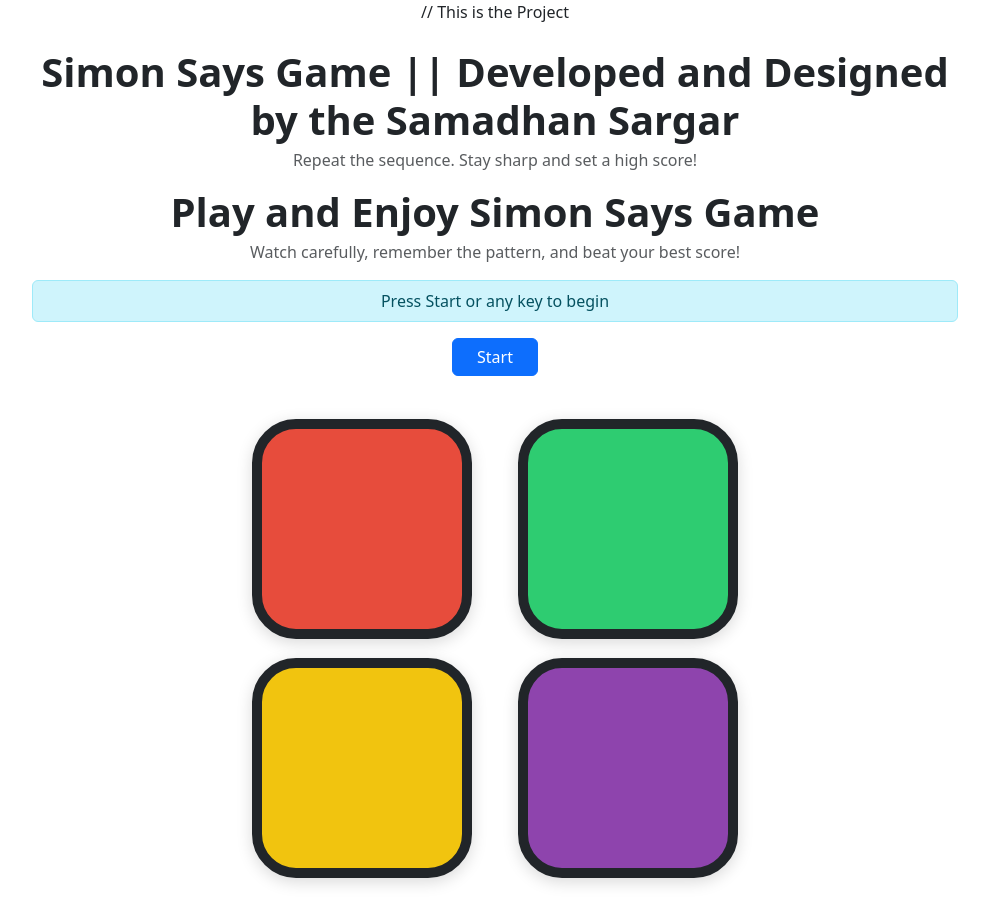
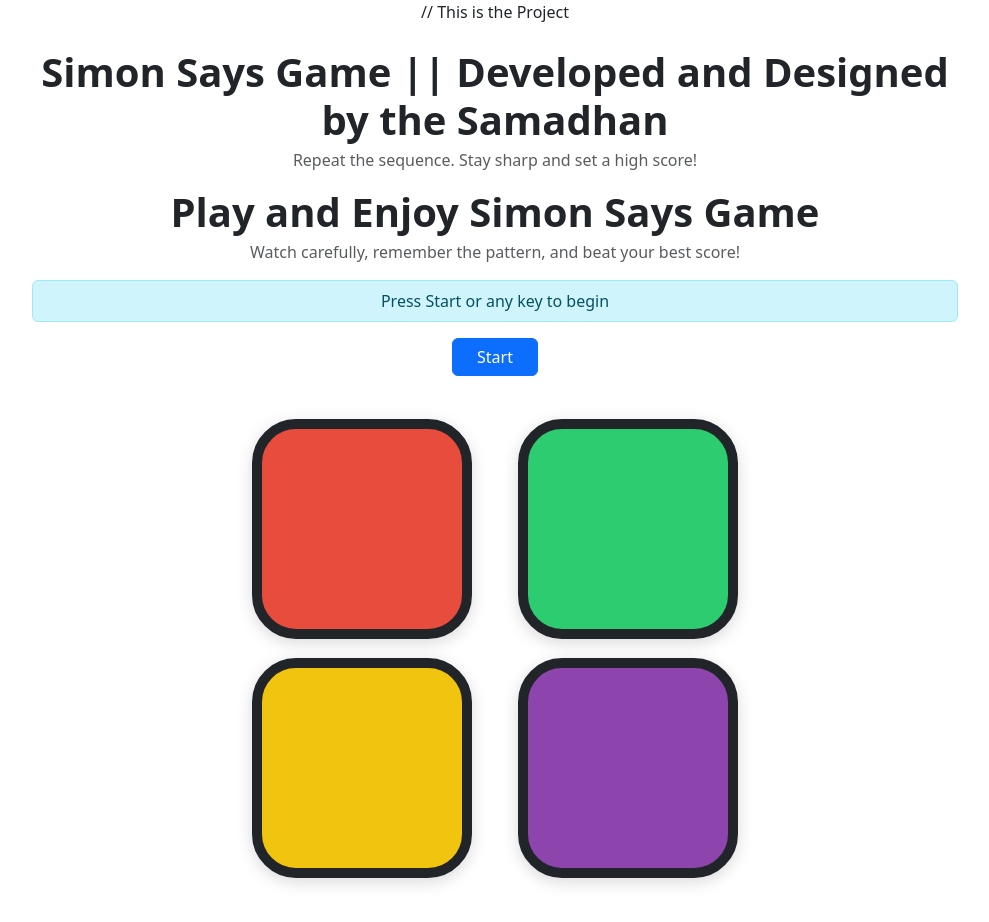
Before and after one commit to Samadhan-Sargar-1210/simon-say-game, a plain HTML site: page index.html in a window 1280 px wide. Shown: the whole page, without its empty margins (145-1134 px from the left). Drawn offline with nearby package versions, Linux system fonts and the light colour scheme.

Commit message:
index files updated

```diff
--- a/index.html
+++ b/index.html
@@ -12,7 +12,7 @@
     <div class="container py-4">
         <div class="row justify-content-center">
             <div class="col-12 col-lg-10 text-center">
-                <h1 class="mb-1 fw-bold">Simon Says Game || Developed and Designed by the Samadhan Sargar</h1>
+                <h1 class="mb-1 fw-bold">Simon Says Game || Developed and Designed by the Samadhan </h1>
                 <p class="text-muted mb-3">Repeat the sequence. Stay sharp and set a high score!</p>
                 <h1 class="mb-1 fw-bold">Play and Enjoy Simon Says Game</h1>
                 <p class="text-muted mb-3">Watch carefully, remember the pattern, and beat your best score!</p>
```
